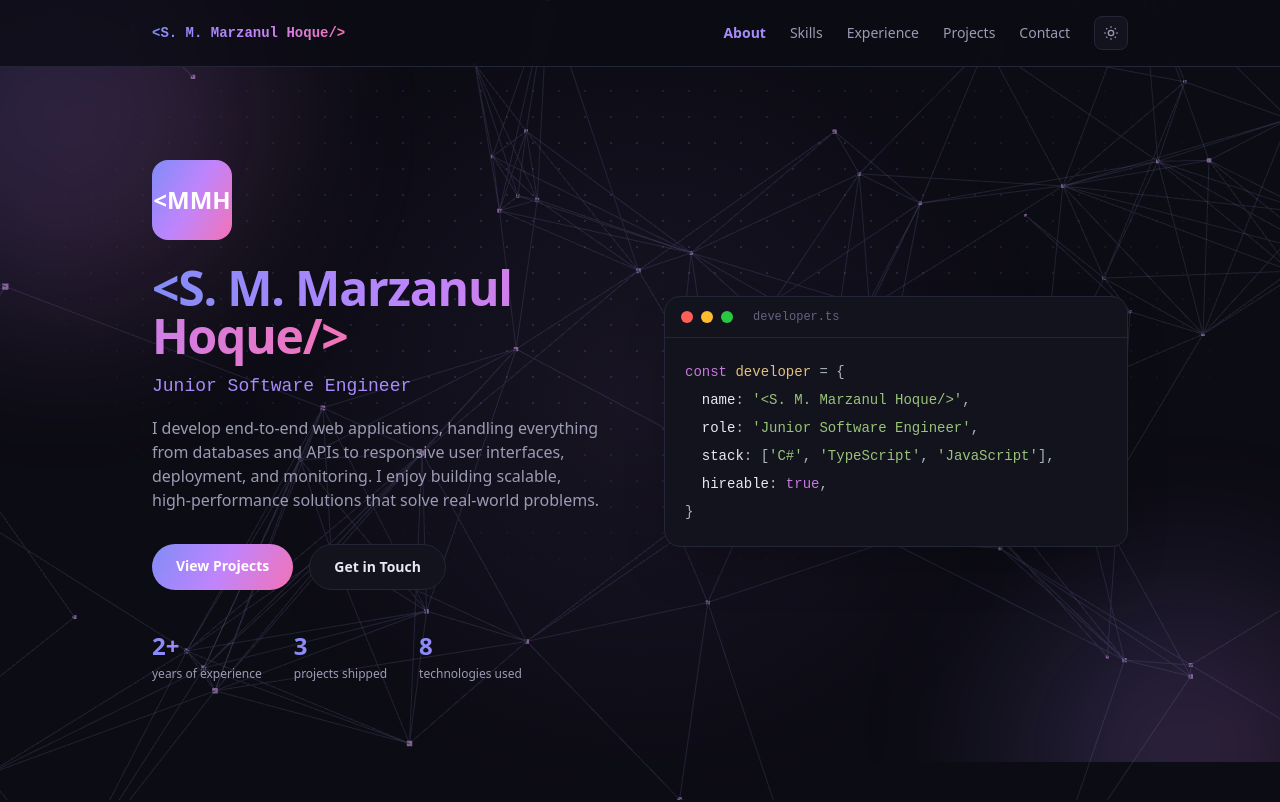
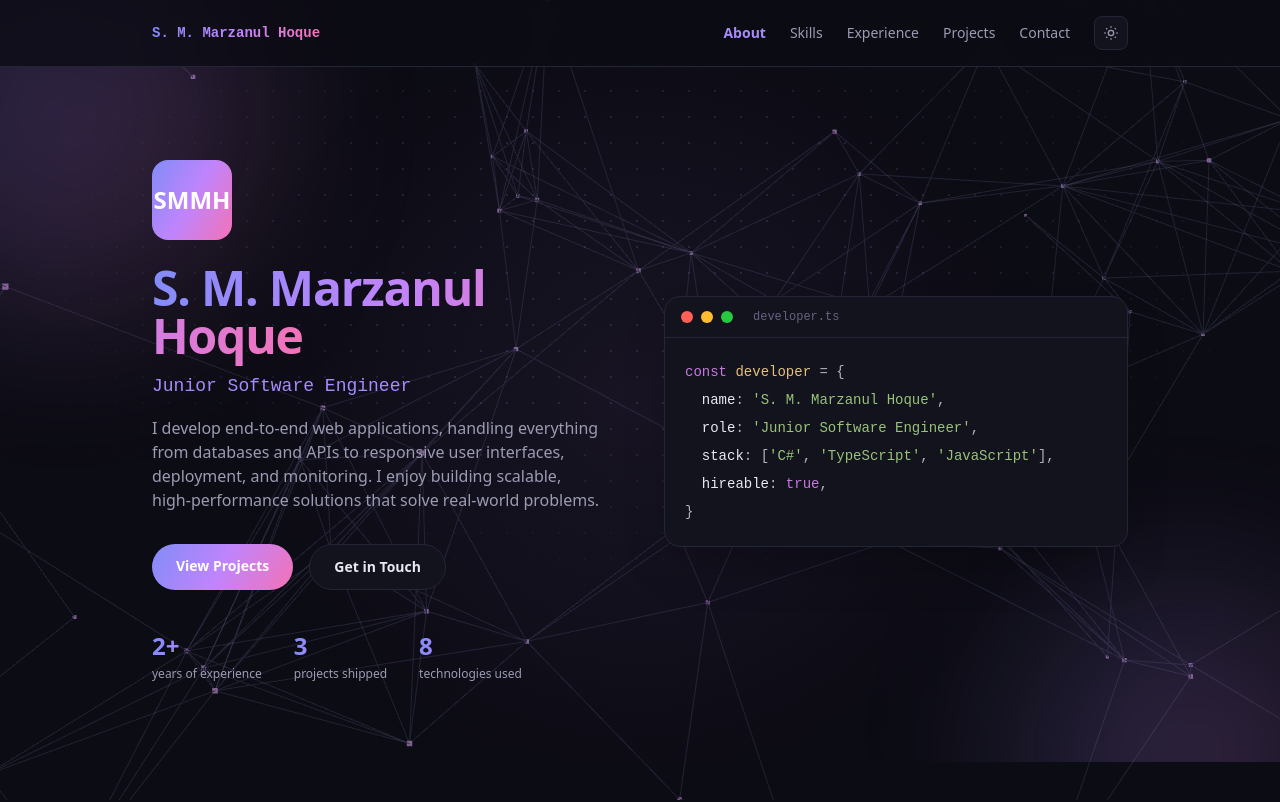
Before and after one commit to MarzanulHoque/MarzanulHoque.github.io, a React (Vite) app: page / in a window 1280 px wide. Shown: the top 802 px of the page. Built offline with nearby package versions, Linux system fonts and the light colour scheme.

Commit message:
name modified

```diff
--- a/src/data/profile.ts
+++ b/src/data/profile.ts
@@ -4,7 +4,7 @@
 // ─────────────────────────────────────────────────────────────────────────────
 
 export const identity = {
-  name: '<S. M. Marzanul Hoque/>',
+  name: 'S. M. Marzanul Hoque',
   role: 'Junior Software Engineer',
   pitch: 'I develop end-to-end web applications, handling everything from databases and APIs to responsive user interfaces, deployment, and monitoring. I enjoy building scalable, high-performance solutions that solve real-world problems.',
   availability: 'Currently available for new opportunities.',
```
